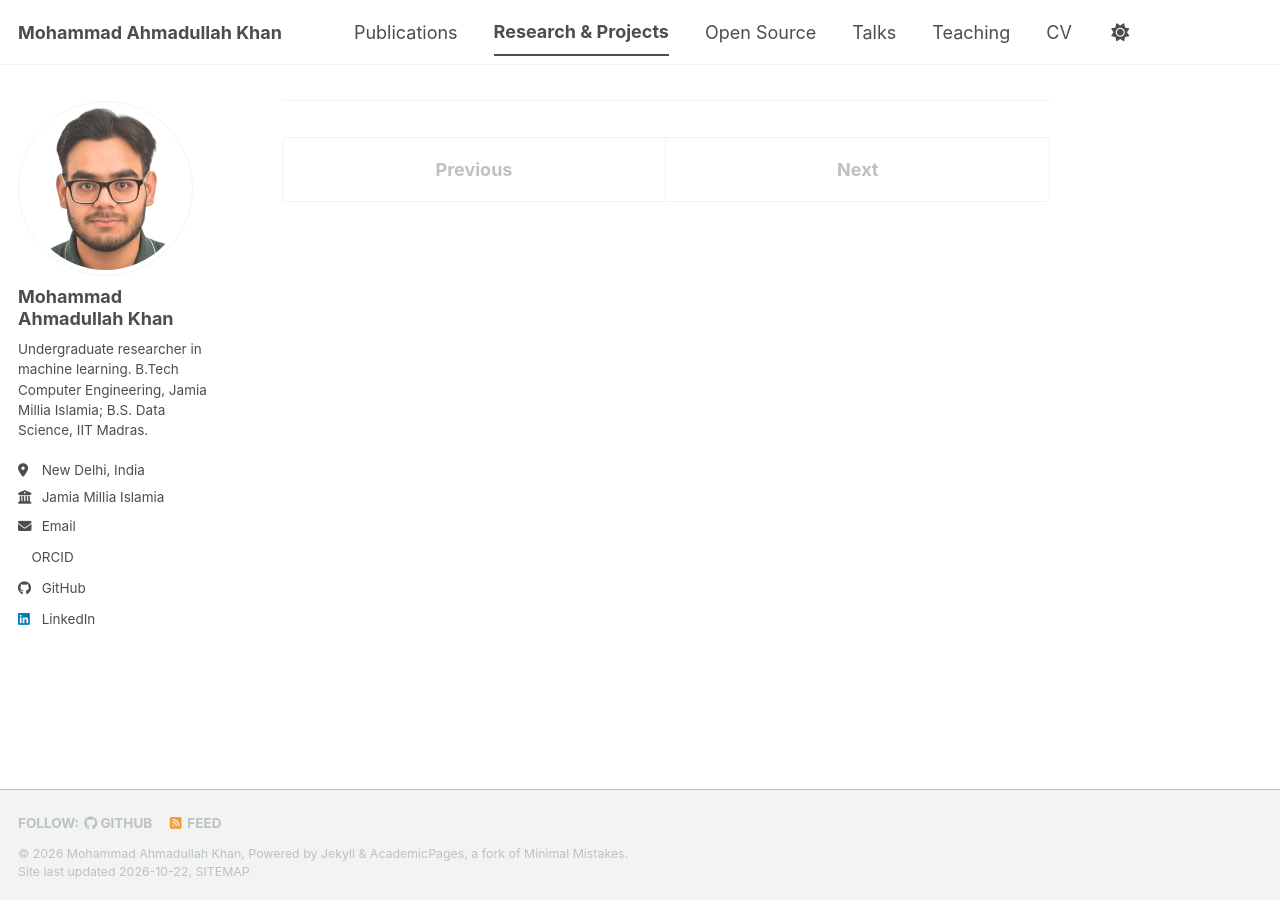
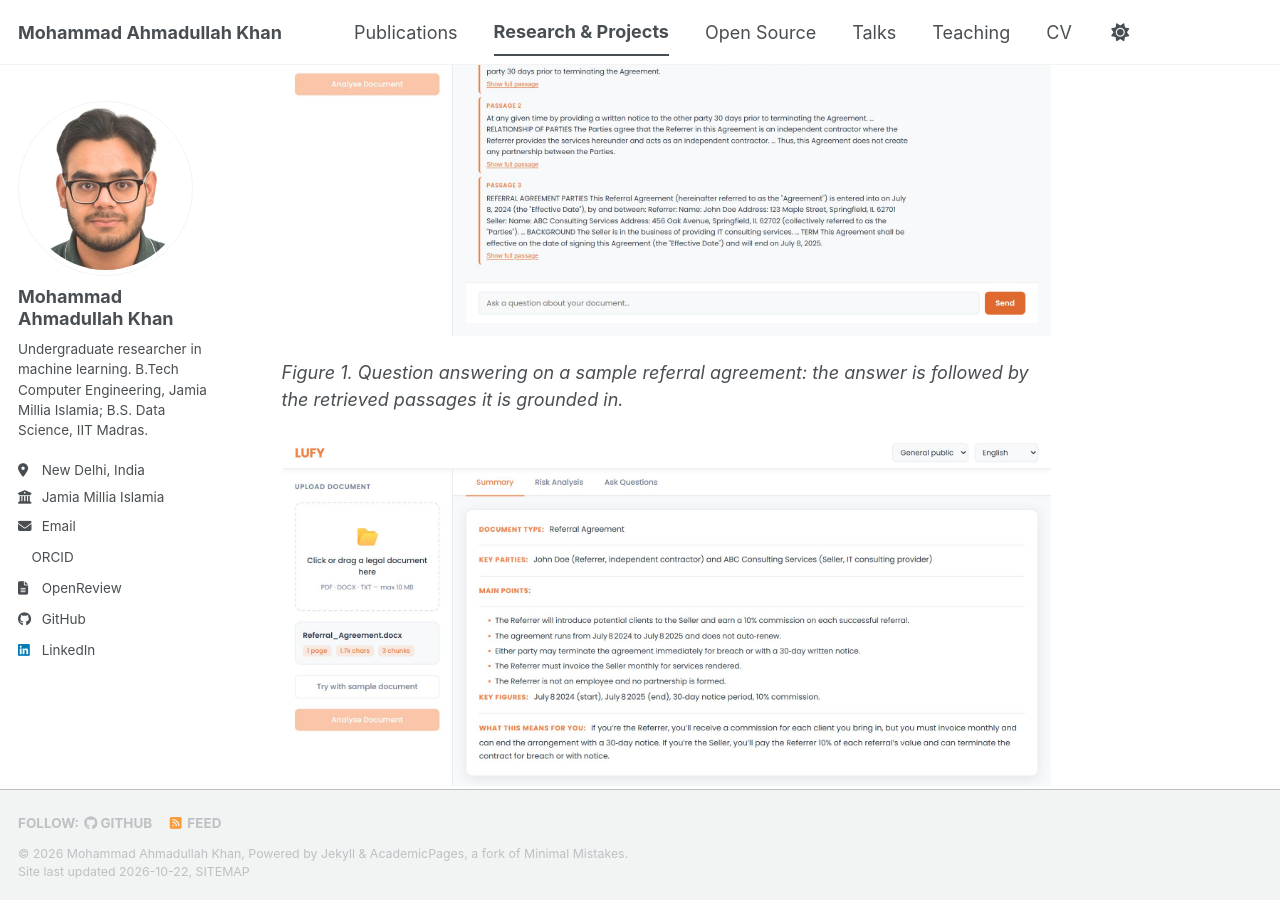
Before and after one commit to MAUK9086/MAUK9086.github.io, a Jekyll site: the page built from _portfolio/06-lufy-legal-rag.md, in a window 1280 px wide and 900 px high, scrolled down 1270 px. Built offline with Jekyll 4.4.1, drawn with Linux system fonts in a browser that asks for light colours; a style sheet for code colours, icons or effects is not loaded.

Commit message:
Add LUFY screenshots and OpenReview profile link
Co-Authored-By: Claude Opus 5.5 <noreply@anthropic.com>

```diff
--- a/_config.yml
+++ b/_config.yml
@@ -39,6 +39,7 @@ author:
   inspire-hep      : # URL
   impactstory      : # URL
   orcid            : "https://orcid.org/0009-0004-8404-0735"
+  openreview       : "https://openreview.net/profile?id=~Mohammad_Ahmadullah_Khan1"
   semantic         : # URL
   ssrn             : # URL
   pubmed           : # URL
--- a/_includes/author-profile.html
+++ b/_includes/author-profile.html
@@ -55,6 +55,9 @@
       {% endif %}
       {% if author.orcid %}
         <li><a href="{{ author.orcid }}"><i class="ai ai-orcid ai-fw icon-pad-right"></i>ORCID</a></li>
+      {% endif %}
+      {% if author.openreview %}
+        <li><a href="{{ author.openreview }}"><i class="fas fa-fw fa-file-lines icon-pad-right" aria-hidden="true"></i>OpenReview</a></li>
       {% endif %}
       {% if author.pubmed %}
         <li><a href="{{ author.pubmed }}"><i class="ai ai-pubmed ai-fw icon-pad-right"></i>PubMed</a></li>
--- a/_portfolio/06-lufy-legal-rag.md
+++ b/_portfolio/06-lufy-legal-rag.md
@@ -20,6 +20,14 @@ System
 - **Long documents:** documents that fit the context window are processed in a single call. Longer ones use concurrent map-reduce with rate-limit-aware retries.
 - **Engineering:** a FastAPI service that pre-loads the embedding and re-ranker models at startup, packaged with Docker and covered by a 31-test pytest suite. Documents are processed in memory and never stored.
 
+<img src="/images/lufy-qa-citations.jpg" alt="LUFY question answering with retrieved source passages" width="100%">
+
+*Figure 1. Question answering on a sample referral agreement: the answer is followed by the retrieved passages it is grounded in.*
+
+<img src="/images/lufy-summary.jpg" alt="LUFY plain-language summary of a referral agreement" width="100%">
+
+*Figure 2. Plain-language summary of the same agreement: parties, main points, key figures, and what it means for the reader.*
+
 Why hybrid retrieval
 ------
 Dense retrieval finds paraphrases but can miss rare exact terms and clause references. BM25 finds exact terms but misses paraphrases. Reciprocal rank fusion combines the two rankings without tuning score scales, and the section-header boost keeps retrieved passages in their legal context. The repository's `DESIGN.md` discusses these design choices in detail.
```
Also changed, not shown: images/lufy-qa-citations.jpg (added), images/lufy-summary.jpg (added).
